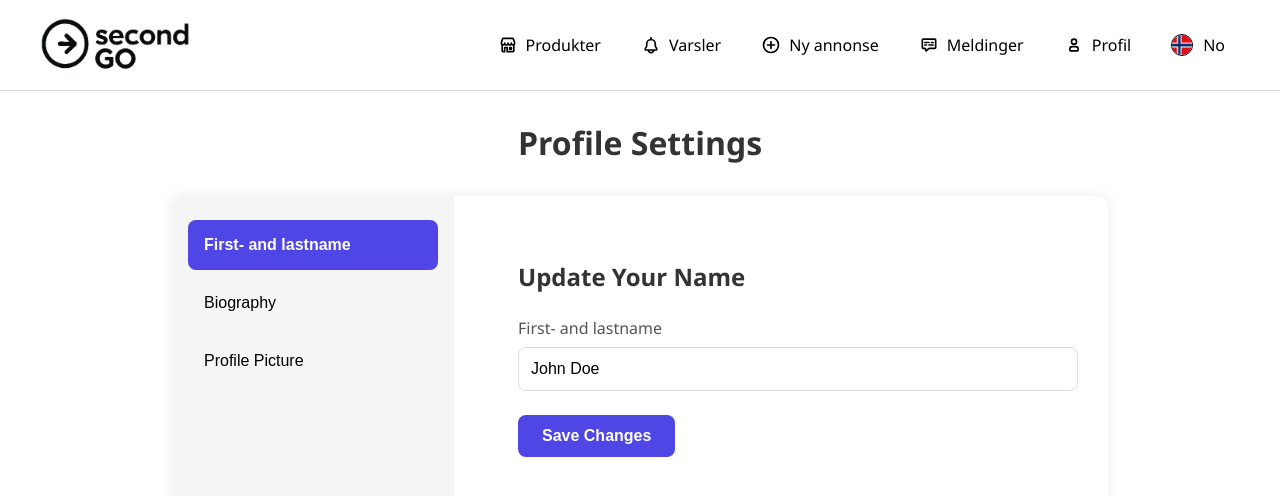
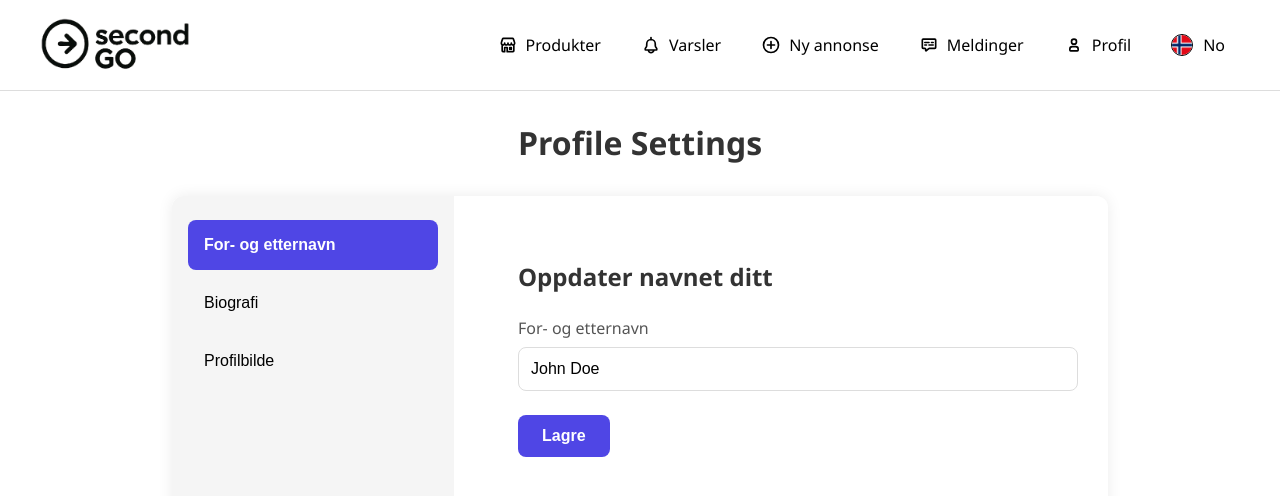
Before and after one commit to sverrgha/Full-stack-project-group-8, a Vue app in the folder frontend/: page /profile/settings in a window 1280 px wide. Shown: the top 496 px of the page. Built offline with nearby package versions, Linux system fonts and the light colour scheme.

Commit message:
Language added

```diff
--- a/frontend/src/components/CategoryButtons.vue
+++ b/frontend/src/components/CategoryButtons.vue
@@ -1,5 +1,7 @@
 <script setup>
-import { ref } from 'vue';
+import {computed, ref} from 'vue';
+
+import { useI18n } from 'vue-i18n';
 
 // Import icons (SVGs)
 import VehicleIcon from '../assets/vehicle.svg';
@@ -10,16 +12,18 @@ import ActivityIcon from '../assets/activity.svg';
 import ElectronicsIcon from '../assets/electronics.svg';
 import BeautyIcon from '../assets/beauty.svg';
 
+const { t } = useI18n();
+
 // Define shopping categories
-const categories = [
-  { id: 1, name: 'Vehicle', icon: VehicleIcon  },
-  { id: 2, name: 'Clothing', icon: ClothingIcon },
-  { id: 3, name: 'Interior and Furniture', icon: FurnitureIcon },
-  { id: 4, name: 'Property', icon: PropertyIcon },
-  { id: 5, name: 'Activity', icon: ActivityIcon },
-  { id: 6, name: 'Electronics', icon: ElectronicsIcon },
-  { id: 7, name: 'Beauty', icon: BeautyIcon },
-];
+const categories = computed(() => [
+  { id: 1, name: t('productPage.vehicle'), icon: VehicleIcon  },
+  { id: 2, name: t('productPage.clothing'), icon: ClothingIcon },
+  { id: 3, name: t('productPage.interior'), icon: FurnitureIcon },
+  { id: 4, name: t('productPage.property'), icon: PropertyIcon },
+  { id: 5, name: t('productPage.activity'), icon: ActivityIcon },
+  { id: 6, name: t('productPage.electronics'), icon: ElectronicsIcon },
+  { id: 7, name: t('productPage.beauty'), icon: BeautyIcon },
+]);
 
 // ref variable to hold the selected category, default is null
 const selectedCategory = ref(null);
@@ -32,7 +36,7 @@ const selectCategory = (categoryId) => {
 
 <template>
   <div class="categories-container">
-    <h2 class="categories-title">Categories</h2>
+    <h2 class="categories-title">{{t('productPage.categories')}}</h2>
 
     <!-- Category buttons -->
     <div class="categories-row">
--- a/frontend/src/components/FilterButton.vue
+++ b/frontend/src/components/FilterButton.vue
@@ -1,4 +1,7 @@
 <script setup>
+import { useI18n } from 'vue-i18n';
+
+const { t } = useI18n();
 // This component is a button that toggles the visibility of a sidebar.
 const props = defineProps({
   isOpen: {
@@ -24,7 +27,7 @@ const toggleSidebar = () => {
       @click="toggleSidebar"
   >
     <img src="../assets/filters.svg" alt="Filter Icon" class="filter-icon" />
-    <span class="filter-text">Filters</span>
+    <span class="filter-text">{{ t('productPage.filters')}}</span>
   </button>
 </template>
 
--- a/frontend/src/components/ProfilePostsNav.vue
+++ b/frontend/src/components/ProfilePostsNav.vue
@@ -1,7 +1,9 @@
 <!-- ProfilePostsNav.vue - Navigation tabs for profile page content -->
 
 <script setup>
-import {  computed } from 'vue'
+import { useI18n } from 'vue-i18n'
+
+const { t } = useI18n()
 
 // Props with default to make parent component aware of active tab
 const props = defineProps({
@@ -26,19 +28,19 @@ const setActiveTab = (tab) => {
         :class="{ active: modelValue === 'posts' }"
         @click="setActiveTab('posts')"
     >
-      <img src="../assets/grid.svg" class="icon" /> Posts
+      <img src="../assets/grid.svg" class="icon" /> {{ t('profilePage.posts') }}
     </button>
     <button
         :class="{ active: modelValue === 'favorites' }"
         @click="setActiveTab('favorites')"
     >
-      <img src="../assets/heart1.svg" class="icon" /> Favorites
+      <img src="../assets/heart1.svg" class="icon" /> {{ t('profilePage.favorites') }}
     </button>
     <button
         :class="{ active: modelValue === 'purchased' }"
         @click="setActiveTab('purchased')"
     >
-      <img src="../assets/purchased.svg" class="icon" /> Purchased
+      <img src="../assets/purchased.svg" class="icon" /> {{ t('profilePage.purchased') }}
     </button>
   </div>
 </template>
--- a/frontend/src/components/ProfileSettingsEditBiography.vue
+++ b/frontend/src/components/ProfileSettingsEditBiography.vue
@@ -2,6 +2,9 @@
 
 <script setup>
 import { computed } from 'vue'
+import { useI18n } from 'vue-i18n'
+
+const { t } = useI18n()
 
 const props = defineProps({
   userData: {
@@ -35,9 +38,9 @@ const handleSave = () => {
 
 <template>
   <div class="settings-section">
-    <h2>Update Your Biography</h2>
+    <h2>{{ t('profileSettingsEditBiography.h2') }}</h2>
     <div class="form-group">
-      <label for="bio-input">Biography</label>
+      <label for="bio-input">{{ t('profileSettingsEditBiography.biography') }}</label>
       <textarea
           id="bio-input"
           :value="biography"
@@ -46,9 +49,9 @@ const handleSave = () => {
           class="form-textarea"
           rows="5"
       ></textarea>
-      <p class="input-help-text">Write a short description about yourself that will be visible on your profile.</p>
+      <p class="input-help-text">{{ t('profileSettingsEditBiography.helpText') }}</p>
     </div>
-    <button class="save-button" @click="handleSave" type="button">Save Changes</button>
+    <button class="save-button" @click="handleSave" type="button">{{ t('profileSettingsEditBiography.save') }}</button>
   </div>
 </template>
 
--- a/frontend/src/components/ProfileSettingsEditName.vue
+++ b/frontend/src/components/ProfileSettingsEditName.vue
@@ -2,6 +2,9 @@
 
 <script setup>
 import { computed } from 'vue'
+import { useI18n } from 'vue-i18n'
+
+const { t } = useI18n()
 
 const props = defineProps({
   userData: {
@@ -35,9 +38,9 @@ const handleSave = () => {
 
 <template>
   <div class="settings-section">
-    <h2>Update Your Name</h2>
+    <h2>{{ t('profileSettingsEditName.h2') }}</h2>
     <div class="form-group">
-      <label for="name-input">First- and lastname</label>
+      <label for="name-input">{{ t('profileSettingsEditName.name') }}</label>
       <input
           id="name-input"
           type="text"
@@ -48,7 +51,7 @@ const handleSave = () => {
       />
     </div>
 
-    <button class="save-button" @click="handleSave" type="button">Save Changes</button>
+    <button class="save-button" @click="handleSave" type="button">{{ t('profileSettingsEditName.save') }}</button>
   </div>
 </template>
 
--- a/frontend/src/components/ProfileSettingsEditPicture.vue
+++ b/frontend/src/components/ProfileSettingsEditPicture.vue
@@ -2,6 +2,9 @@
 
 <script setup>
 import { computed } from 'vue'
+import { useI18n } from 'vue-i18n'
+
+const { t } = useI18n()
 
 const props = defineProps({
   userData: {
@@ -31,7 +34,7 @@ const handleProfilePictureChange = (event) => {
 
 <template>
   <div class="settings-section">
-    <h2>Update Profile Picture</h2>
+    <h2>{{ t('profileSettingsEditPicture.h2') }}</h2>
     <div class="profile-picture-container">
       <div class="picture-upload-wrapper">
         <img
@@ -39,7 +42,7 @@ const handleProfilePictureChange = (event) => {
             alt="Current profile picture"
             class="current-picture"
         />
-        <label for="picture-input" class="file-input-label">Change profile picture</label>
+        <label for="picture-input" class="file-input-label">{{ t('profileSettingsEditPicture.profilePicture') }}</label>
         <input
             id="picture-input"
             type="file"
@@ -48,11 +51,11 @@ const handleProfilePictureChange = (event) => {
             @change="handleProfilePictureChange"
         />
         <p class="help-text">
-          Allowed formats: JPG, PNG (max 2MB)
+          {{ t('profileSettingsEditPicture.helpText') }}
         </p>
       </div>
     </div>
-    <button class="save-button" @click="handleSave" type="button">Save Changes</button>
+    <button class="save-button" @click="handleSave" type="button">{{ t('profileSettingsEditPicture.save') }}</button>
   </div>
 </template>
 
--- a/frontend/src/components/ProfileSettingsSidebar.vue
+++ b/frontend/src/components/ProfileSettingsSidebar.vue
@@ -1,7 +1,10 @@
 <!-- ProfileSettingsSideBar.vue - Sidebar navigation component -->
 
 <script setup>
-import { defineProps, defineEmits } from 'vue'
+import { defineProps, defineEmits, computed } from 'vue'
+import { useI18n } from 'vue-i18n'
+
+const { t } = useI18n()
 
 const props = defineProps({
   activeSection: {
@@ -18,12 +21,12 @@ const changeSection = (section) => {
   emit('change-section', section)
 }
 
-// Navigation items
-const navItems = [
-  { id: 'name', label: 'First- and lastname' },
-  { id: 'biography', label: 'Biography' },
-  { id: 'profilePicture', label: 'Profile Picture' }
-]
+// Navigation items with proper translations - made reactive with computed()
+const navItems = computed(() => [
+  { id: 'name', label: t('profileSettingsSideBar.name') },
+  { id: 'biography', label: t('profileSettingsSideBar.biography') },
+  { id: 'profilePicture', label: t('profileSettingsSideBar.profilePicture') }
+])
 </script>
 
 <template>
--- a/frontend/src/components/SearchBar.vue
+++ b/frontend/src/components/SearchBar.vue
@@ -1,5 +1,8 @@
 <script setup>
 import { ref, onMounted, onBeforeUnmount } from 'vue';
+import { useI18n } from 'vue-i18n';
+
+const { t } = useI18n();
 
 // Define refs with proper types
 const searchQuery = ref('');
@@ -119,7 +122,7 @@ const handleSubmit = (e) => {
             ref="inputElement"
             v-model="searchQuery"
             type="text"
-            placeholder="What are you looking for?"
+            :placeholder="t('productPage.search')"
             @focus="handleFocus"
         />
       </form>
--- a/frontend/src/components/Sort.vue
+++ b/frontend/src/components/Sort.vue
@@ -1,5 +1,7 @@
 <script setup>
 import { ref, onMounted, onBeforeUnmount } from 'vue';
+import { useI18n } from 'vue-i18n';
+const { t } = useI18n();
 
 const isOpen = ref(false);
 const selectedOption = ref({ value: '', label: 'Sort' });
@@ -48,7 +50,7 @@ onBeforeUnmount(() => {
         @click="toggleDropdown"
         :class="{ 'active': isOpen }"
     >
-      <span>{{ selectedOption.label }}</span>
+      <span>{{ t('productPage.sortBy')}}</span>
       <img
           src="../assets/dropdown-arrow.svg"
           alt="Dropdown arrow"
```
